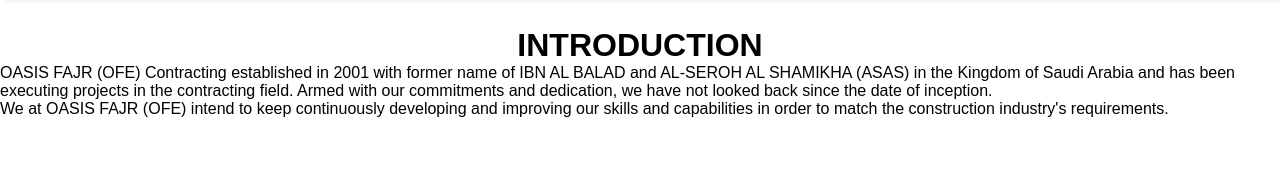
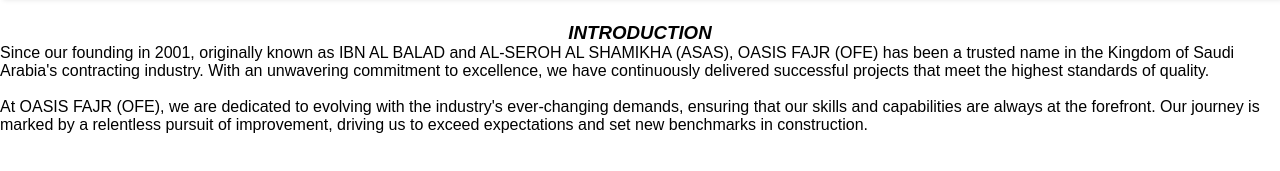
Before and after one commit to FawazBinSaleem/oasisfajrwebsite, a plain HTML site: page Introduction.html in a window 1280 px wide. Shown: the part 53-224 px from the top of the page. Drawn offline with Linux system fonts and the light colour scheme.

Commit message:
Add files via upload

```diff
--- a/Introduction.html
+++ b/Introduction.html
@@ -47,13 +47,18 @@
      </div>
     <main>
         <div class="content">
-            <h1>INTRODUCTION</h1>
+            <h3 style="font-style: italic;">INTRODUCTION</h3>
         </div>
-            <p>OASIS FAJR (OFE) Contracting established in 2001 with former name of IBN AL BALAD and AL-SEROH AL SHAMIKHA (ASAS) in the Kingdom of Saudi Arabia and has been executing projects in the contracting field.
-            Armed with our commitments and dedication, we have not looked back since the date of inception.</p>
-            <p>We at OASIS FAJR (OFE) intend to keep continuously developing and improving our skills and capabilities
-                in order to match the construction industry's requirements.
-            </p>
+        <p>Since our founding in 2001, originally known as IBN AL BALAD and AL-SEROH AL SHAMIKHA (ASAS),
+            OASIS FAJR (OFE) has been a trusted name in the Kingdom of Saudi Arabia's contracting industry.
+            With an unwavering commitment to excellence,
+            we have continuously delivered successful projects that meet the highest standards of quality.</p>
+            <br>
+        <p>At OASIS FAJR (OFE), we are dedicated to evolving with the industry's
+            ever-changing demands, ensuring that our skills and capabilities are
+            always at the forefront. Our journey
+             is marked by a relentless pursuit of improvement, driving us to exceed expectations and set new benchmarks in construction.
+        </p>
 
     </main>
     <script>
--- a/style.css
+++ b/style.css
@@ -120,7 +120,7 @@
     display: flex;
     justify-content: center;
     align-items: center;
-    height: 100%;  /* Adjust this value as needed */
+
 }
 
 
@@ -133,7 +133,7 @@
 
 
 .content{
-    margin-top: 30px;
+    margin-top: 25px;
     text-align: center;
     color: black;
 
```
Also changed, not shown: index.html (+2 -2 lines), media/oasisfajr5.webp (added).
